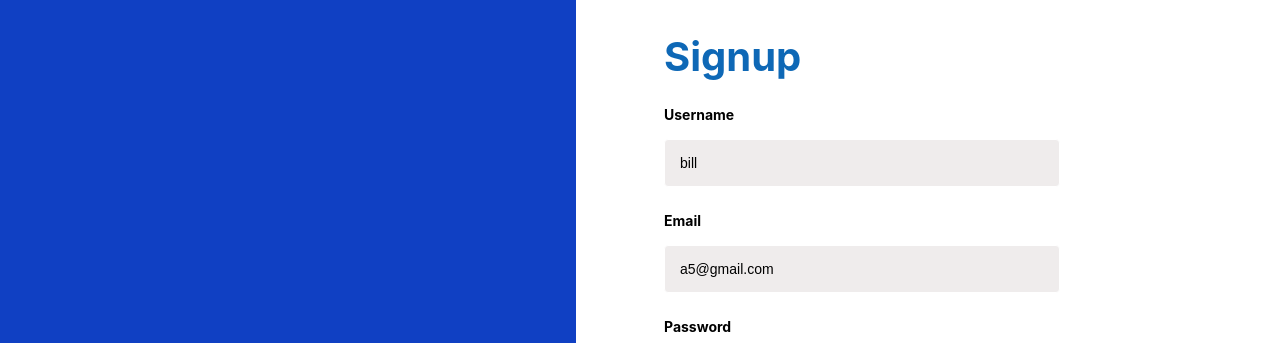
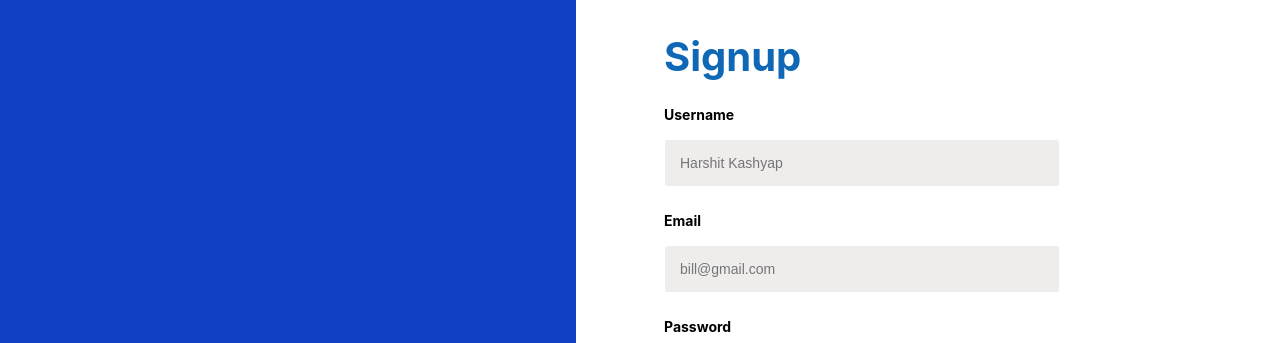
Before and after one commit to harshit-01/Food-delivery-app-using-Next.js, a Next.js app: page /Signup in a window 1280 px wide. Shown: the top 343 px of the page. Built offline with nearby package versions, Linux system fonts and the light colour scheme.

Commit message:
Signup and minor changes

```diff
--- a/components/SignupPage.jsx
+++ b/components/SignupPage.jsx
@@ -11,7 +11,7 @@ import VisibilityOffIcon from '@mui/icons-material/VisibilityOff';
 
 const schema = yup.object({
     firstName: yup.string().required('Firstname is required.'),
-    email: yup.string().email('Please provide a valid email.'),
+    email: yup.string().email('Please provide a valid email.').required('Email is required.'),
     password: yup.string()
                 .required('No password provided.')
                 .min(6, 'Password is too short - should be 6 chars minimum.')
@@ -29,9 +29,9 @@ export default function SignupPage({changeSignupStatus}){
     //     router.push(href)
     // }
     const defaultValues = {
-        firstName: "bill",
-        lastName: "luo",
-        email: "a5@gmail.com",
+        firstName: "",
+        lastName: "",
+        email: "",
         address:""
     };
     const { register, handleSubmit, formState:{ errors } } = useForm({
@@ -71,7 +71,7 @@ export default function SignupPage({changeSignupStatus}){
                         <form onSubmit={handleSubmit(onSubmit)} autoComplete="on">
                             <label className={styles.label}>Username</label>
                             <input {...register("firstName")} className={styles.inp}
-                            placeholder="bill"
+                            placeholder="Harshit Kashyap"
                             />
                             <p>{errors.firstName && errors.firstName.message ?
                             <>*{errors.firstName?.message}</>
@@ -80,7 +80,7 @@ export default function SignupPage({changeSignupStatus}){
 
                             <label className={styles.label}>Email</label>
                             <input {...register("email")} className={styles.inp}
-                            placeholder="bill"
+                            placeholder="bill@gmail.com"
                             />
                             <p>{errors.email ?<>*{errors.email?.message}</>:null}</p>
                             <label className={styles.label}>Password</label>
--- a/pages/Payment/[paymentType].js
+++ b/pages/Payment/[paymentType].js
@@ -45,6 +45,7 @@ export default function PaymentType(){
                 cvv:cvv
             }]);
             alert("Payment Successful");
+            localStorage.removeItem('name');
             router.push('/')
         }
         // console.log(formVal,rating,restaurantReview,appReview);
--- a/pages/_app.js
+++ b/pages/_app.js
@@ -67,11 +67,13 @@ function MyApp({ Component, pageProps }) {
       return <Component {...pageProps}/>
     }
     else {
-      return (
-      <Layout logout={logout} cartItem={cartItem} setCartItem={setCartItem}>
-        <Component {...pageProps} cartVal={cartVal}/>
-      </Layout>
-      )
+      if(isLoggedIn){
+        return (
+          <Layout logout={logout} cartItem={cartItem} setCartItem={setCartItem}>
+            <Component {...pageProps} cartVal={cartVal}/>
+          </Layout>
+        )
+      }
     }
   }
 }
```
Also changed, not shown: pages/Cart/index.js (+8 -3 lines).
